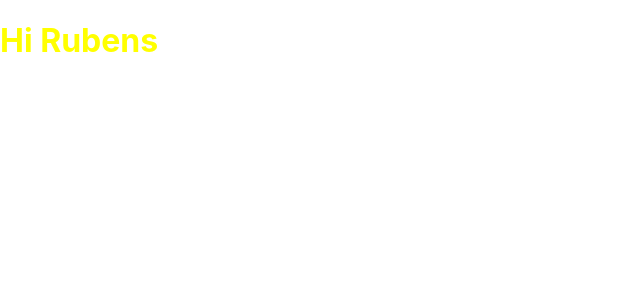
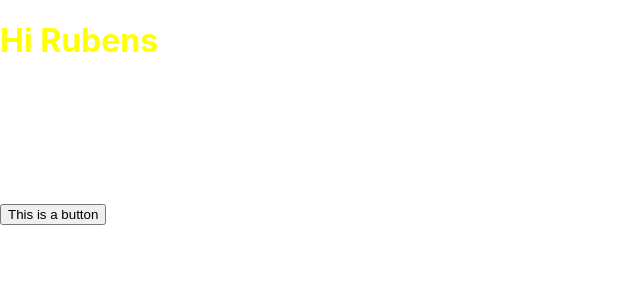
Before and after one commit to phoebexy/kind-mind, a React (Create React App) app: page / in a window 1280 px wide. Shown: the top 300 px of the page, without its empty margins (0-640 px from the left). Built offline with nearby package versions, Linux system fonts and the light colour scheme.

Commit message:
Added the button component

```diff
--- /dev/null
+++ b/src/Button/index.jsx
@@ -0,0 +1,13 @@
+import React, { Component, Fragment } from "react";
+
+class Button extends Component {
+  render() {
+    return (
+      <Fragment>
+        <button>This is a button </button>
+      </Fragment>
+    );
+  }
+}
+
+export default Button;
--- a/src/Home/index.jsx
+++ b/src/Home/index.jsx
@@ -1,4 +1,8 @@
 import React, { Fragment, Component } from "react";
+
+import Button from "../Button";
+
+//Styles
 import "./Home.scss";
 
 class Home extends Component {
@@ -8,6 +12,7 @@ class Home extends Component {
         <h1 className="diff">Hi Rubens</h1>
         <h1>Hi Will</h1>
         <h1>Hi Phoebe</h1>
+        <Button text="Hello" />
       </Fragment>
     );
   }
```
